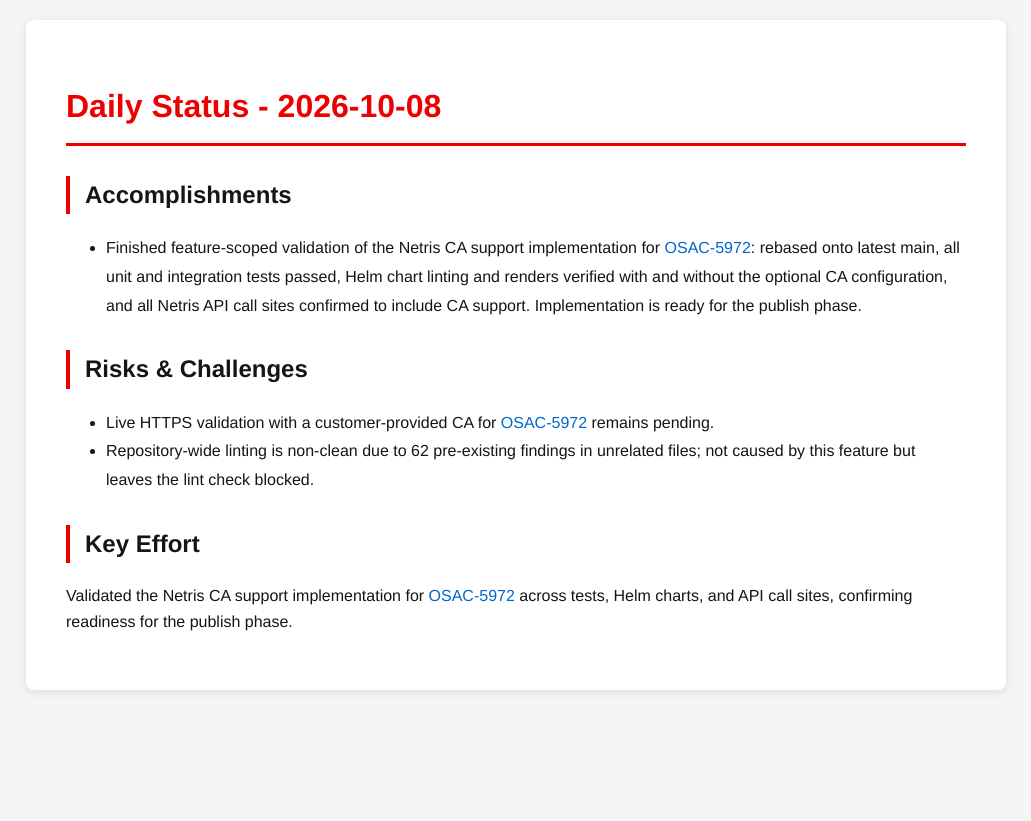
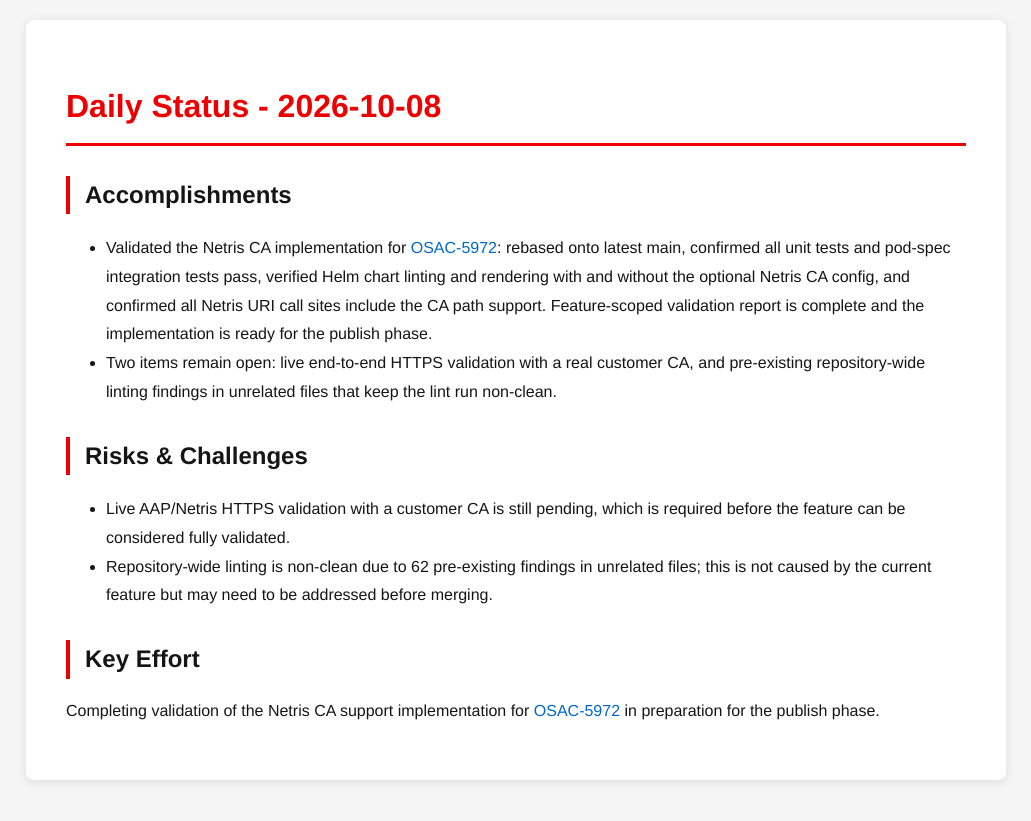
Before and after one commit to tzvatot/daily-status, a Jekyll site: the page built from 2026-10-08.md, in a window 1280 px wide. Shown: the top 821 px of the page, without its empty margins (124-1155 px from the left). Built offline with Jekyll 4.4.1, drawn with Linux system fonts in a browser that asks for light colours.

Commit message:
Daily status update - 2026-10-08

```diff
--- a/2026-10-08.md
+++ b/2026-10-08.md
@@ -7,11 +7,12 @@
 # Daily Status - 2026-10-08
 
 ## Accomplishments
-- Finished feature-scoped validation of the Netris CA support implementation for [OSAC-5972](https://redhat.atlassian.net/browse/OSAC-5972): rebased onto latest main, all unit and integration tests passed, Helm chart linting and renders verified with and without the optional CA configuration, and all Netris API call sites confirmed to include CA support. Implementation is ready for the publish phase.
+- Validated the Netris CA implementation for [OSAC-5972](https://redhat.atlassian.net/browse/OSAC-5972): rebased onto latest main, confirmed all unit tests and pod-spec integration tests pass, verified Helm chart linting and rendering with and without the optional Netris CA config, and confirmed all Netris URI call sites include the CA path support. Feature-scoped validation report is complete and the implementation is ready for the publish phase.
+- Two items remain open: live end-to-end HTTPS validation with a real customer CA, and pre-existing repository-wide linting findings in unrelated files that keep the lint run non-clean.
 
 ## Risks & Challenges
-- Live HTTPS validation with a customer-provided CA for [OSAC-5972](https://redhat.atlassian.net/browse/OSAC-5972) remains pending.
-- Repository-wide linting is non-clean due to 62 pre-existing findings in unrelated files; not caused by this feature but leaves the lint check blocked.
+- Live AAP/Netris HTTPS validation with a customer CA is still pending, which is required before the feature can be considered fully validated.
+- Repository-wide linting is non-clean due to 62 pre-existing findings in unrelated files; this is not caused by the current feature but may need to be addressed before merging.
 
 ## Key Effort
-Validated the Netris CA support implementation for [OSAC-5972](https://redhat.atlassian.net/browse/OSAC-5972) across tests, Helm charts, and API call sites, confirming readiness for the publish phase.
+Completing validation of the Netris CA support implementation for [OSAC-5972](https://redhat.atlassian.net/browse/OSAC-5972) in preparation for the publish phase.
```
